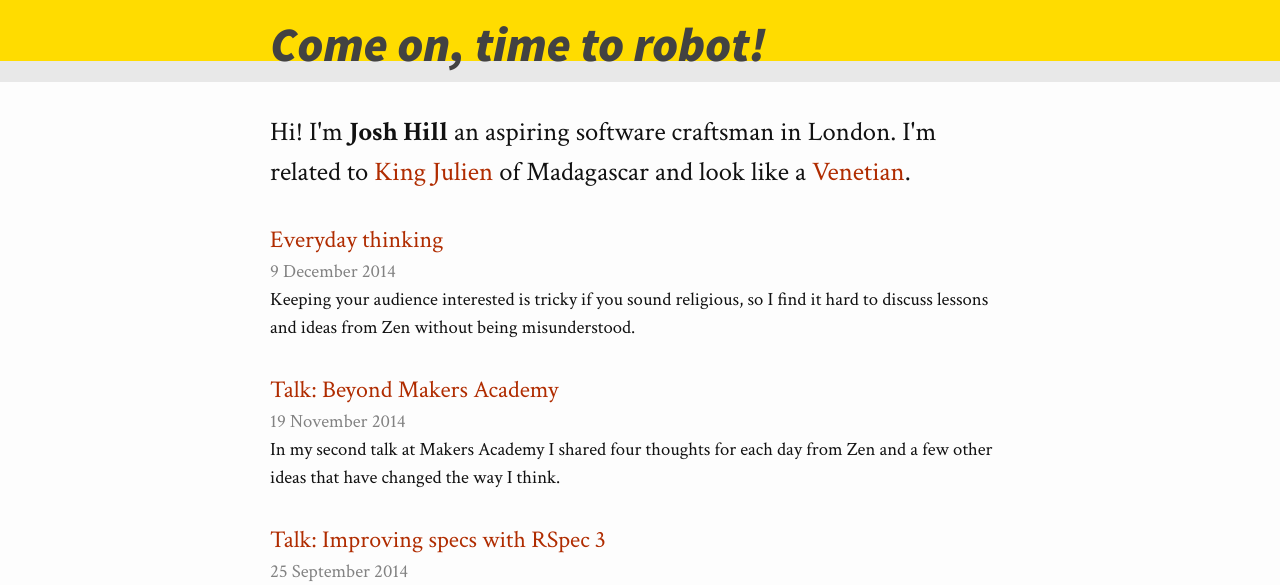
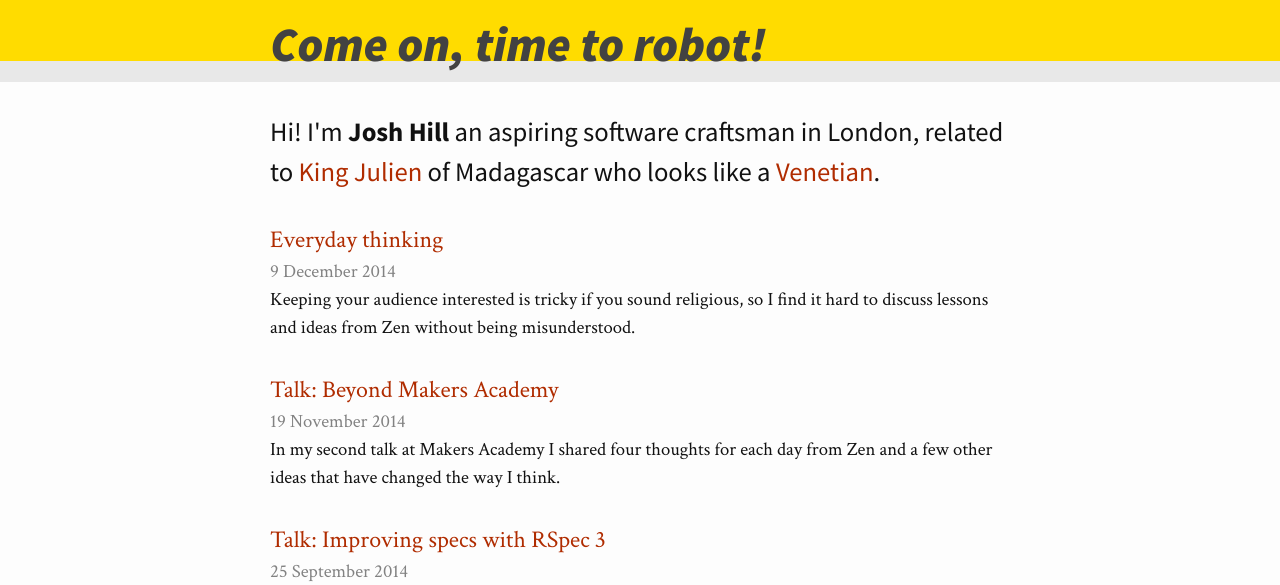
Before and after one commit to jamesjoshuahill/jamesjoshuahill.github.io, a Jekyll site: the page built from index.html, in a window 1280 px wide. Shown: the top 585 px of the page. Built offline with Jekyll 4.4.1, drawn with Linux system fonts in a browser that asks for light colours; comment, search, counter and statistics services are not loaded; grey boxes are pictures that could not be loaded.

Commit message:
Iterate on welcome content

```diff
--- a/_sass/_layout.scss
+++ b/_sass/_layout.scss
@@ -171,6 +171,7 @@
 }
 
 .page-heading {
+    font-family: $title-font-family;
     font-size: 20pt;
 }
 
@@ -226,8 +227,9 @@ h2.page-heading {
 }
 
 .did-you-mean {
+    font-family: $title-font-family;
+    font-size: $small-font-size;
     padding: 0 0 0 15px;
-    font-size: $small-font-size;
     border-left: 10px solid $brand-background-color;
     margin-bottom: 15px;
     @extend %clearfix;
--- a/index.html
+++ b/index.html
@@ -5,10 +5,10 @@ layout: default
 <div class="home">
 
   <h1 class="page-heading">
-    Hi! I'm <strong>{{ site.author }}</strong> an aspiring software craftsman in London. I'm related to
-    <a href="https://www.youtube.com/watch?v=VGhvWiZbHxw" title="Madagascar King Julien Robot Dance">King Julien</a>
-    of Madagascar and look like a
-    <a href="https://it.wikipedia.org/wiki/Uomo_col_berretto_rosso" title="Uomo col berretto rosso">Venetian</a>.
+    Hi! I'm <strong>{{ site.author }}</strong> an aspiring software craftsman in London, related to
+    <a href="http://youtu.be/VGhvWiZbHxw?t=10s" title="Madagascar King Julien Robot Dance">King Julien</a>
+    of Madagascar who looks like a
+    <a href="https://commons.wikimedia.org/wiki/File:Carpaccio_V%C3%B6r%C3%B6ssapk%C3%A1sF%C3%A9rfi.jpg#mediaviewer/File:Carpaccio_V%C3%B6r%C3%B6ssapk%C3%A1sF%C3%A9rfi.jpg" title="Uomo col berretto rosso">Venetian</a>.
   </h1>
 
   <ul class="post-list">
```
